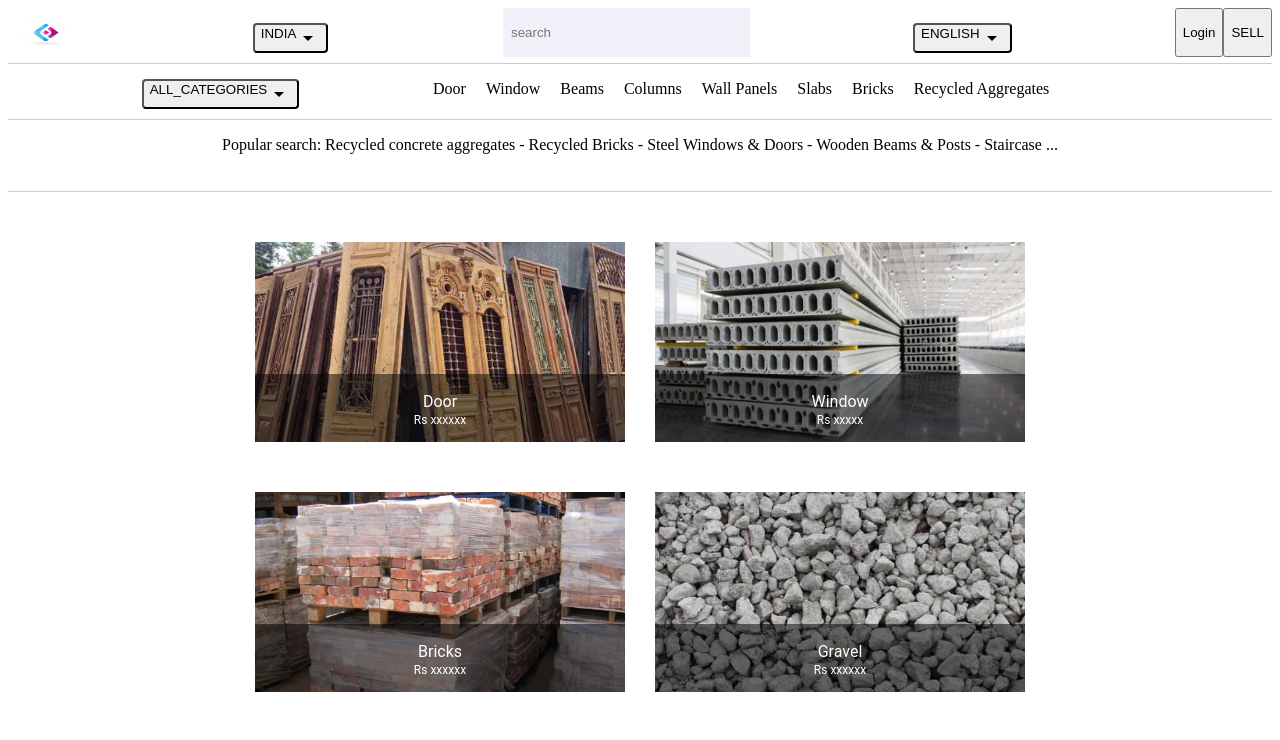
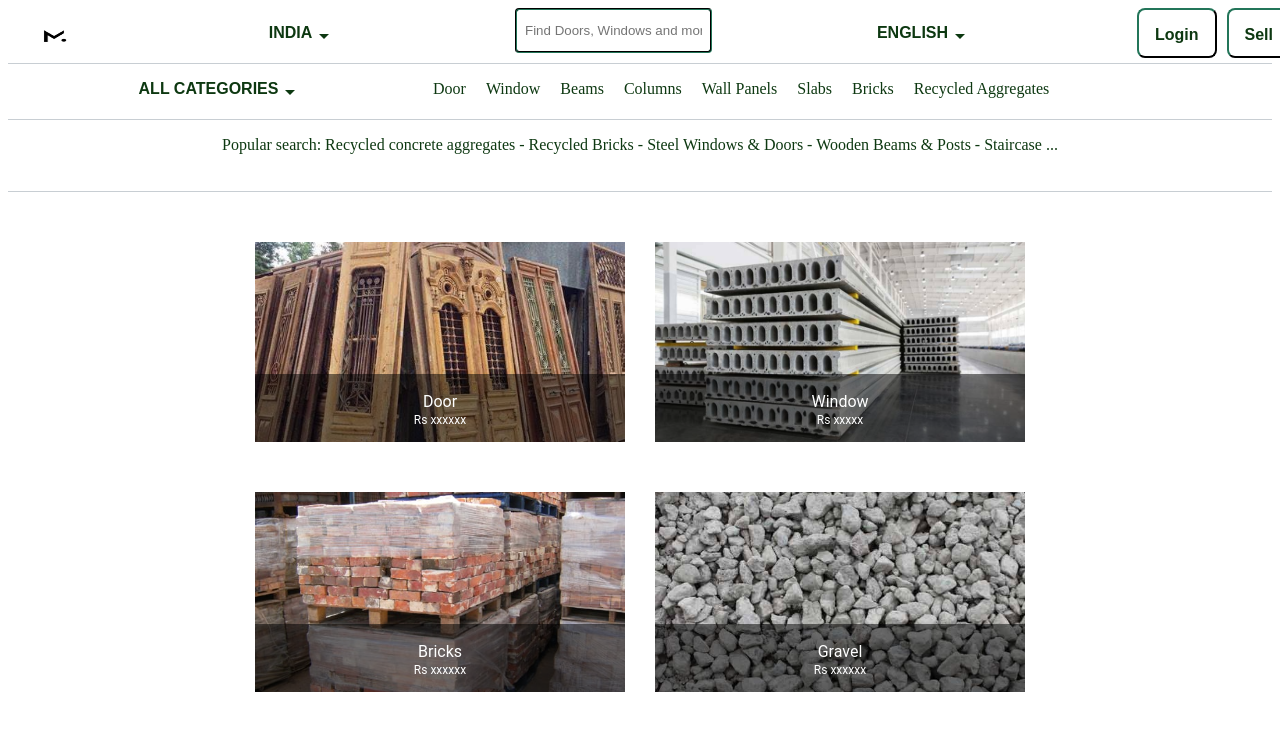
Before and after one commit to harsh408/material_passport_platform, a React (Create React App) app in the folder my-app/: page / in a window 1280 px wide. Shown: the top 740 px of the page. Built offline with nearby package versions, Linux system fonts and the light colour scheme.

Commit message:
Ab tumhare hawale watan saathiyo

```diff
--- a/my-app/src/components/Footer.js
+++ b/my-app/src/components/Footer.js
@@ -61,7 +61,7 @@ Footer.SubTitle = function FooterSubTitle({children,...restProps}){
 const Container = styled.div`
     padding: 20px 60px;
     // background:radial-gradient(circle, rgba(92, 39, 251, 1) 0%, rgba(112,71,247,1) 100%);
-    background: #D3D3D3;
+    background: #f2f5f4;
     bottom:0px;
     left:0px;
 `
@@ -88,9 +88,10 @@ const Title = styled.div`
     font-weight:bold;
     font-color:blue;
     margin-bottom: 5px;
+    color: #0a2119;
 `
 const SubTitle = styled.div`
-    color: blue;
+    color: #85948f;
     margin-bottom: 5px;
     font-size:12px;
     text-decoration:none;
--- a/my-app/src/components/header.js
+++ b/my-app/src/components/header.js
@@ -1,7 +1,7 @@
 import React, {Component} from 'react';
 import {Nav} from 'reactstrap';
 
-import logo from './../utils/logo.jpg';
+import logo from './../utils/logo_final.png';
 
 import Dropdown from './dropdown'
 import Searchbar from './search_bar'
--- a/my-app/src/components/login_buttons.js
+++ b/my-app/src/components/login_buttons.js
@@ -3,8 +3,8 @@ import React, {Component} from 'react'
 class Buttons extends Component{
     render(){
         return(
-            <React.Fragment>
-                <button className=''>Login</button>
+            <React.Fragment className="padding">
+                <button className='login-button'>Login</button>
             </React.Fragment>
         )
     }
--- a/my-app/src/components/search_bar.js
+++ b/my-app/src/components/search_bar.js
@@ -1,10 +1,11 @@
 import React, {Component} from 'react'
+import SearchIcon from "@material-ui/icons/Search";
 
 class SearchBar extends Component{
     render(){
         return (
             <React.Fragment>
-                <input className='bar-styling' placeholder='search' />
+                <input className='bar-styling' placeholder='Find Doors, Windows and more ...' />
             </React.Fragment>
         )
     }
--- a/my-app/src/components/second_header.js
+++ b/my-app/src/components/second_header.js
@@ -7,15 +7,15 @@ class SecondHeader extends Component{
         return(
             <React.Fragment>
                 <div className='row-flex'>
-                    <Dropdown content={"ALL_CATEGORIES"}/>
-                    <p className='margin-right-16px'>Door</p>
-                    <p className='margin-right-16px'>Window</p>
-                    <p className='margin-right-16px'>Beams</p>
-                    <p className='margin-right-16px'>Columns</p>
-                    <p className='margin-right-16px'>Wall Panels</p>
-                    <p className='margin-right-16px'>Slabs</p>
-                    <p className='margin-right-16px'>Bricks</p>
-                    <p className='margin-right-16px'>Recycled Aggregates</p>
+                    <Dropdown content={"ALL CATEGORIES"}/>
+                    <p className='margin-right-16px text-color'>Door</p>
+                    <p className='margin-right-16px text-color'>Window</p>
+                    <p className='margin-right-16px text-color'>Beams</p>
+                    <p className='margin-right-16px text-color'>Columns</p>
+                    <p className='margin-right-16px text-color'>Wall Panels</p>
+                    <p className='margin-right-16px text-color'>Slabs</p>
+                    <p className='margin-right-16px text-color'>Bricks</p>
+                    <p className='margin-right-16px text-color'>Recycled Aggregates</p>
                 </div>
             </React.Fragment>
         )
--- a/my-app/src/components/sell_button.js
+++ b/my-app/src/components/sell_button.js
@@ -3,7 +3,7 @@ import React, {Component} from 'react'
 class SellButton extends Component{
     render(){
         return(
-            <button className=''>SELL</button>
+            <button className='login-button'>Sell</button>
         )
     }
 }
--- a/my-app/src/components/third_header.js
+++ b/my-app/src/components/third_header.js
@@ -4,7 +4,7 @@ class ThirdHeader extends Component{
     render(){
         return(
             <React.Fragment>
-                <p>
+                <p className='text-color'>
                     Popular search: Recycled concrete aggregates - Recycled Bricks - Steel Windows & Doors - Wooden Beams & Posts  - Staircase ...
                 </p>
             </React.Fragment>
--- a/my-app/src/scss/style.css
+++ b/my-app/src/scss/style.css
@@ -11,11 +11,10 @@
 }
 
 .logo-img{
-    width: 50px;
-    height: 35px;
+    width: 70px;
+    height: 40px;
     margin-left: 12px;
     margin-bottom: 2px;
-    margin-right: 8px;
 }
 
 .app-header{
@@ -34,12 +33,21 @@
 
 .view-as-dropdown{
     min-width: 425px !important;
+    background-color: white;
 }
 
 .dropdown-toggle{
     border-radius: 0.25rem !important;
     text-align: center !important;
     margin-top: 15px;
+    border-color: #0a2119;
+    font-weight: bold;
+    font-size: medium;
+    color: #0d3811;
+    background-color: white;
+    position: relative;
+    text-align: center;
+    border-style: none;
 }
 
 .dropdown-toggle-caret{
@@ -47,14 +55,21 @@
 }
 
 .bar-styling{
-    width: 20rem;
-    background: #F2F1F9;
-    border: none;
+    width: 50rem;
+    background: white;
+    border-radius: 0.25rem !important;
+    border-style: groove;
+    border-color: #0a2119;
     padding : 0.5rem;
+    max-height: 25px;
 }
 
 .margin-right-16px{
     margin-right: 20px;
+}
+
+.text-color{
+    color: #0d3811;
 }
 
 .footer-fix{
@@ -66,3 +81,21 @@
     padding:0;
     background:white;
 }
+
+.login-button{
+    padding : 1rem;
+    border-radius: 0.5rem !important;
+    font-weight: bold;
+    font-size: medium;
+    color: #0d3811;
+    background-color: white;
+    max-height: 50px;
+    text-align: center;
+    border-color: #0a2119;
+    margin-right: 10px;
+    max-width: 80px;
+}
+
+.padding{
+    padding: 20px;
+}
```
Also changed, not shown: my-app/src/utils/logo_final.png (added).
